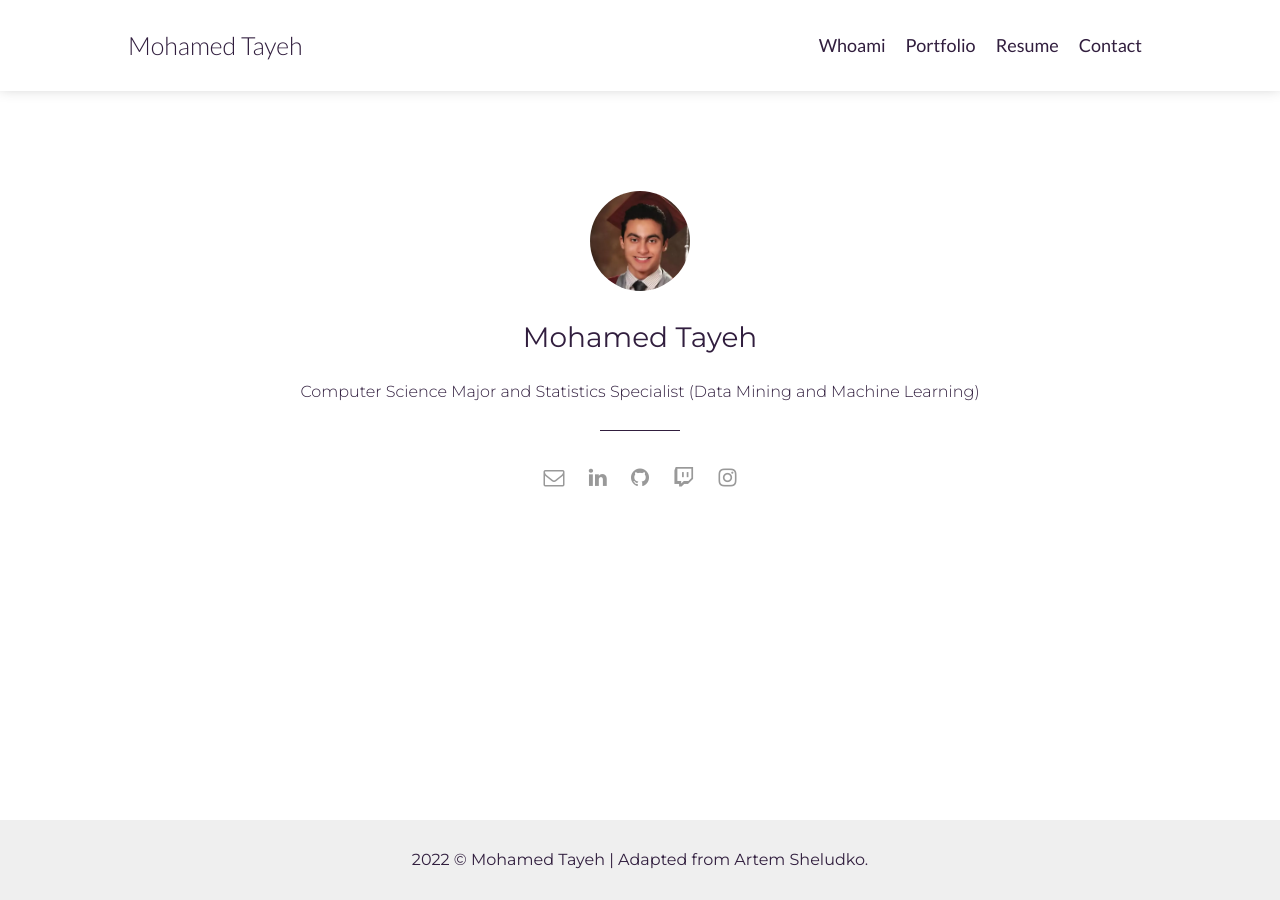
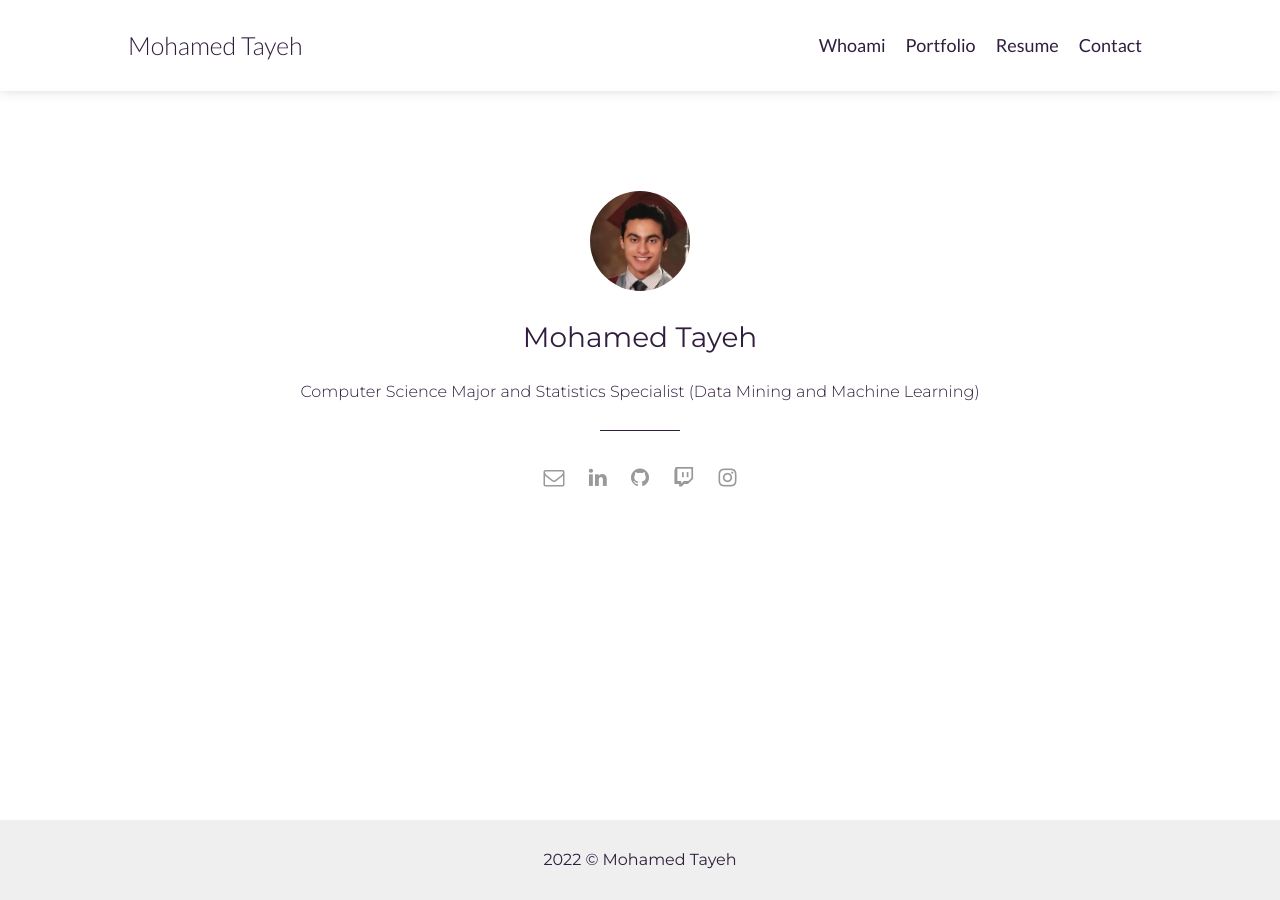
Before and after one commit to mohamed-tayeh/personal-website, a Jekyll site: the page built from index.html, in a window 1280 px wide. Built offline with Jekyll 4.4.1, drawn with Linux system fonts in a browser that asks for light colours; the list of posts is cut into pages by our own code.

Commit message:
Update footer.html

```diff
--- a/_includes/footer.html
+++ b/_includes/footer.html
@@ -1,8 +1,5 @@
 <footer class="main-footer">
   <div class="copyright">
-    <p>
-      {{site.time | date: '%Y'}} &copy; {{site.author}} | Adapted from Artem
-      Sheludko.
-    </p>
+    <p>{{site.time | date: '%Y'}} &copy; {{site.author}}</p>
   </div>
 </footer>
```
